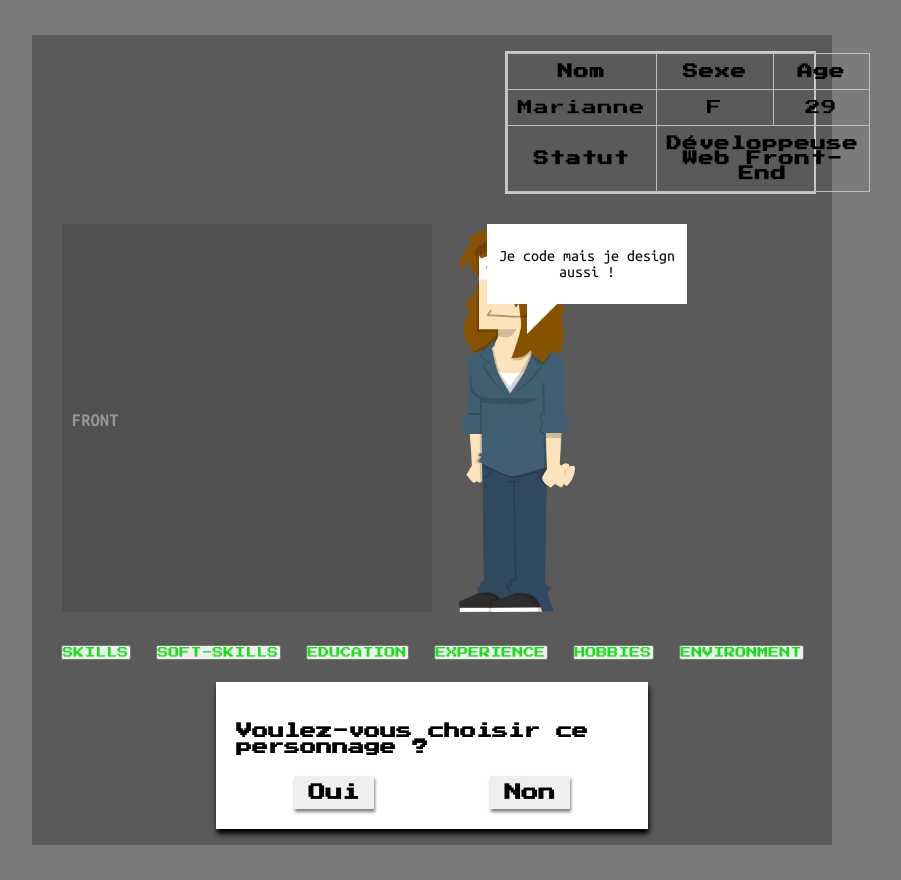
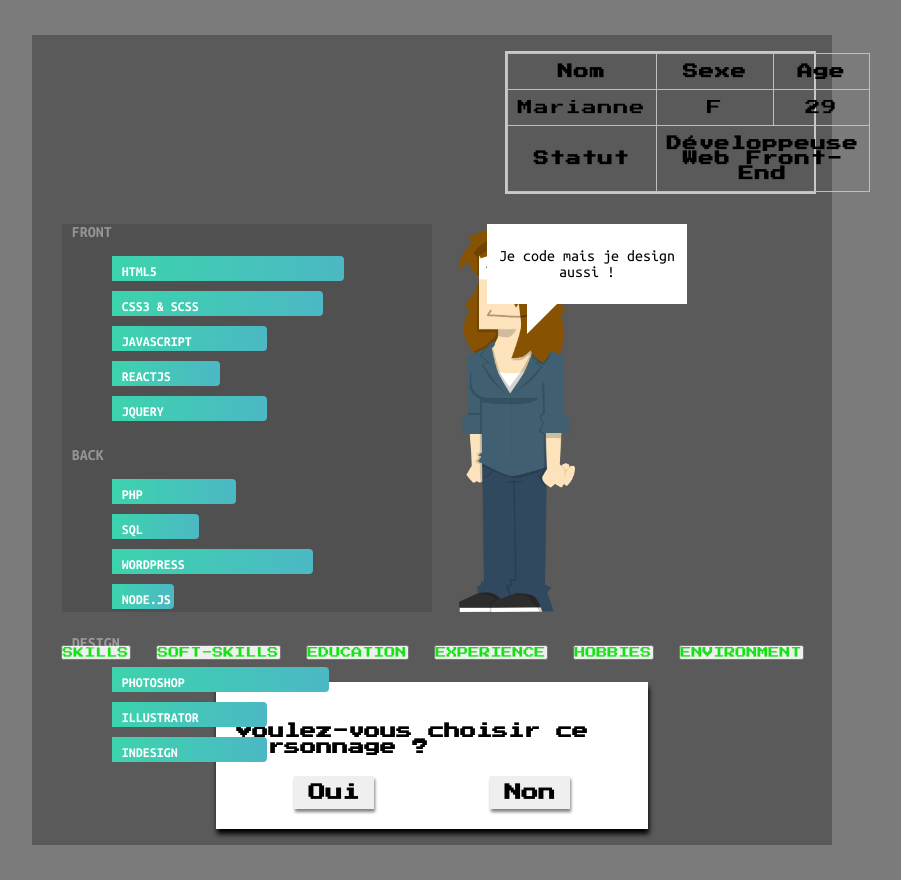
Before and after one commit to MariannePiquetNowak/curicculum-vitae, a React (Create React App) app: page / in a window 1280 px wide. Shown: the whole page, without its empty margins (208-1109 px from the left). Built offline with nearby package versions, Linux system fonts and the light colour scheme.

Commit message:
mise en place des graphiques. Prochaine étape : créer component bar-graph

```diff
--- a/src/assets/styles/category.scss
+++ b/src/assets/styles/category.scss
@@ -21,15 +21,3 @@
 }
 
 // Mobile
-
-.skill-content{
-    font-family: 'Ubuntu Mono', monospace;
-    text-transform: uppercase;
-    font-weight: bold;
-
-
-    ul {
-        list-style: none;
-    }
-
-}
--- a/src/assets/styles/character.scss
+++ b/src/assets/styles/character.scss
@@ -45,8 +45,5 @@ Faire une bulle de BD : @http://www.lackofinspiration.com/news-3-107-quand-les-c
     background-color: rgba(58, 57, 57, 0.3);
     padding: 0 10px;
 
-    display: flex;
-    align-items: center;
-
     color: rgba(255, 255, 255, 0.4);
 }
--- /dev/null
+++ b/src/assets/styles/skills.scss
@@ -0,0 +1,109 @@
+
+.skill-content{
+    font-family: 'Ubuntu Mono', monospace;
+    text-transform: uppercase;
+    font-weight: bold;
+    box-sizing: border-box;
+
+}
+
+
+
+//Setup
+@import url(https://fonts.googleapis.com/css?family=Open+Sans);
+
+@mixin stagger-anim-delay($i, $initial-delay, $stagger-delay) {
+@while $i > 0 {
+&:nth-of-type(#{$i}) {
+  animation-delay: $initial-delay + $stagger-delay * $i;
+}
+$i: $i - 1;
+}
+}
+
+
+//Demo
+.skills-graph {
+    width: 100%;
+    height: 350px;
+    margin: auto;
+    position: relative;
+
+    ul { list-style: none}
+}
+
+.charts {
+width: 100%;
+height: 100%;
+position: absolute;
+top: 0;
+left: 0;
+z-index: 10;
+}
+
+.chart {
+margin: 5px 0 0;
+
+&:first-child {
+margin: 0;
+}
+}
+
+.chart__title {
+display: block;
+margin: 0 0 10px;
+
+font-weight: bold;
+
+opacity: 0;
+
+animation: 1s anim-lightspeed-in ease forwards;
+
+.chart--prod & {
+animation-delay: 3.3s;
+}
+.chart--design & {
+animation-delay: 3.7s;
+}
+}
+
+.chart--horiz {
+overflow: hidden;
+}
+
+.chart__bar {
+$border-rad: 4px;
+height: 25px;
+margin-bottom: 10px;
+
+background: linear-gradient(to left, #4cb8c4, #3cd3ad);
+border-top-right-radius: $border-rad;
+border-bottom-right-radius: $border-rad;
+opacity: 0;
+
+animation: 1s anim-lightspeed-in ease forwards;
+
+.chart--dev & {
+@include stagger-anim-delay(11, 0.5s, 0.2s);
+}
+
+}
+
+.chart__label {
+font-size: 14px;
+padding-left: 10px;
+line-height: 30px;
+color: white;
+}
+
+//Keyframes
+@keyframes anim-lightspeed-in {
+0% {
+transform: translateX(-200%);
+opacity: 1;
+}
+100% {
+transform: translateX(0);
+opacity: 1;
+}
+}
--- a/src/components/character-main.js
+++ b/src/components/character-main.js
@@ -6,7 +6,7 @@ const CharacterContainer = () => {
 	return (
 		<div className="character main-character">
 			<div className='character-information'>
-				<Skills title='Skills' />
+				<Skills title='Skills'/>
 			</div>
 			<img src={MainCharacter} alt="character-cv" />
 			<div className='bubble'>
@@ -24,11 +24,6 @@ const CharacterContainer = () => {
 
 export default CharacterContainer;
 
-const TableInfo = [
-	{
-
-	}
-]
 /*
 Documentation :
 
--- a/src/components/container.js
+++ b/src/components/container.js
@@ -13,6 +13,7 @@ import '../assets/styles/form.scss';
 import '../assets/styles/info.scss';
 import '../assets/styles/character.scss';
 import '../assets/styles/category.scss';
+import '../assets/styles/skills.scss'
 import '../assets/font.scss';
 
 
--- a/src/components/skills.js
+++ b/src/components/skills.js
@@ -2,39 +2,106 @@ import React from 'react';
 
 // Partir sur Chart.js (installé) pour un futur graphique
 
+
 const Skills = (props) => {
 
-	const data = [
-		{
-			"title": "Front",
-			"category": ['HTML', 'CSS', 'Sass', 'Jquery']
-		}
-	];
+	// Créer un component de Bar Graph ppour utiliser les props
 
-	// const listItems = data.map((data, index) =>
-	// 	<li key={index}>{data.category}</li>
-	// )
+	return (
+		<div className="skill-content skills-graph">
+			<div className="charts">
+				<div className="chart chart--dev">
+					<span className="chart__title">FRONT</span>
+					<ul className="chart--horiz">
+						<li className="chart__bar" style={{ width: "75%" }}>
+							<span className="chart__label">
+								HTML5
+								</span>
+						</li>
+						<li className="chart__bar" style={{ width: "68%" }}>
+							<span className="chart__label">
+								CSS3 & SCSS
+								</span>
+						</li>
+						<li className="chart__bar" style={{ width: "50%" }}>
+							<span className="chart__label">
+								JavaScript
+								</span>
+						</li>
+						<li className="chart__bar" style={{ width: "35%" }}>
+							<span className="chart__label">
+								ReactJS
+								</span>
+						</li>
+						<li className="chart__bar" style={{ width: "50%" }}>
+							<span className="chart__label">
+								jQuery
+								</span>
+						</li>
+					</ul>
+				</div>
+
+				<div className="chart chart--dev">
+					<span className="chart__title">BACK</span>
+					<ul className="chart--horiz">
+						<li className="chart__bar" style={{ width: "40%" }}>
+							<span className="chart__label">
+								PHP
+								</span>
+						</li>
+						<li className="chart__bar" style={{ width: "28%" }}>
+							<span className="chart__label">
+								SQL
+								</span>
+						</li>
+						<li className="chart__bar" style={{ width: "65%" }}>
+							<span className="chart__label">
+								Wordpress
+								</span>
+						</li>
+						<li className="chart__bar" style={{ width: "20%" }}>
+							<span className="chart__label">
+								Node.js
+								</span>
+						</li>
+					</ul>
+				</div>
+
+				<div className="chart chart--dev">
+					<span className="chart__title">DESIGN</span>
+					<ul className="chart--horiz">
+						<li className="chart__bar" style={{ width: "70%" }}>
+							<span className="chart__label">
+								Photoshop
+							</span>
+						</li>
+						<li className="chart__bar" style={{ width: "50%" }}>
+							<span className="chart__label">
+								Illustrator
+							</span>
+						</li>
+						<li className="chart__bar" style={{ width: "50%" }}>
+							<span className="chart__label">
+								InDesign
+							</span>
+						</li>
+					</ul>
+				</div>
+			</div>
+		</div>
 
 
-
-	return (
-		<div className='skill-content'>
-			<h1>{data.title}</h1>
-				<h3>Front</h3>
-					{/* <ul>{listItems}</ul> */}
-		</div>
 	)
 }
 
 export default Skills;
 
+/*
 
-
-
-/*
+<div className='skill-content'>
 		<h3>Front</h3>
 			<ul>
-	<li>Html5 <span></span></li>
+				<li>Html5</li>
 				<li>css3</li>
 				<li>Sass</li>
 				<li>Jquery</li>
@@ -55,4 +122,6 @@ export default Skills;
 				<li>Indesign</li>
 				<li>Invision</li>
 			</ul>
+	</div>
+
 */
```
Also changed, not shown: public/index.html (+3 -8 lines). Lines whose indentation alone changed are shown as unchanged.
